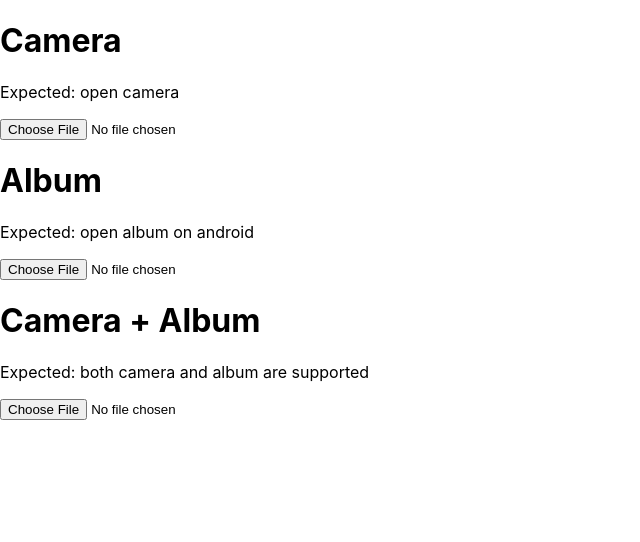
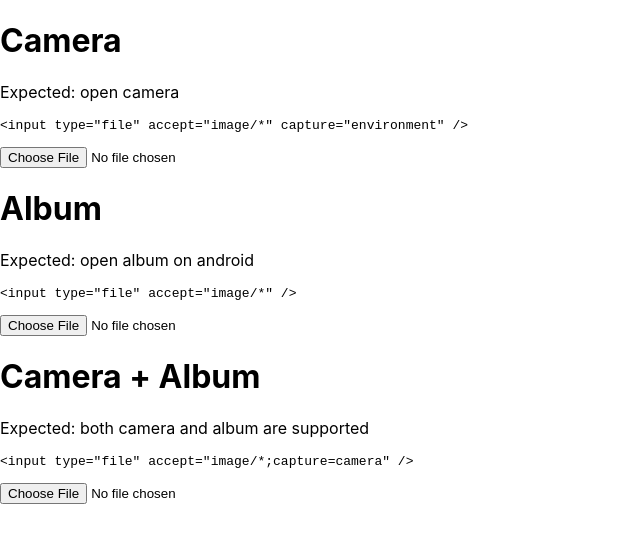
Before and after one commit to tian-lan-landing/playground, a Next.js app: page /MobileCameraTest in a window 1280 px wide. Shown: the top 542 px of the page, without its empty margins (0-640 px from the left). Built offline with nearby package versions, Linux system fonts and the light colour scheme.

Commit message:
Add codes to the page

```diff
--- a/pages/MobileCameraTest.tsx
+++ b/pages/MobileCameraTest.tsx
@@ -4,16 +4,19 @@ const MobileCameraTest: React.FC<{}> = () => {
       <div>
         <h1>Camera</h1>
         <p>Expected: open camera</p>
+        <pre>&lt;input type=&quot;file&quot; accept=&quot;image/*&quot; capture=&quot;environment&quot; /&gt;</pre>
         <input type="file" accept="image/*" capture="environment" />
       </div>
       <div>
         <h1>Album</h1>
         <p>Expected: open album on android</p>
+        <pre>&lt;input type=&quot;file&quot; accept=&quot;image/*&quot; /&gt;</pre>
         <input type="file" accept="image/*" />
       </div>
       <div>
         <h1>Camera + Album</h1>
         <p>Expected: both camera and album are supported</p>
+        <pre>&lt;input type=&quot;file&quot; accept=&quot;image/*;capture=camera&quot; /&gt;</pre>
         <input type="file" accept="image/*;capture=camera" />
       </div>
     </div>
```
